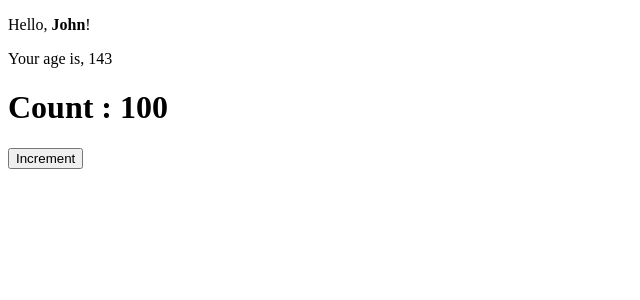
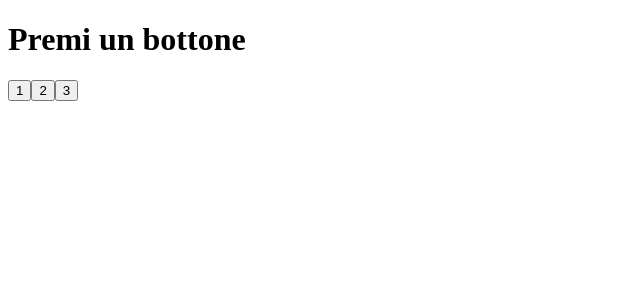
Before and after one commit to Leonardocamisa/react_exercises, a React (Create React App) app in the folder exercises/: page / in a window 1280 px wide. Shown: the top 300 px of the page, without its empty margins (0-640 px from the left). Built offline with nearby package versions, Linux system fonts and the light colour scheme.

Commit message:
esercizio completato

```diff
--- a/exercises/src/Age.js
+++ /dev/null
@@ -1,11 +0,0 @@
-import React from "react"
-
-export class Age extends React.Component {
-    render (){
-     return  this.props.age > 18 ? <p>Your age is, {this.props.age}</p> : <p>You are very young!</p>
-    }
-
-    static defaultProps = {
-         age: 143,
-    }
-}
--- a/exercises/src/App.js
+++ b/exercises/src/App.js
@@ -1,16 +1,12 @@
-import React from 'react'
-import { Welcome } from './Welcome'
-import { Age } from './Age'
-import { ClickCounter } from './ClickCounter'
+import React from "react";
+import ClickTracker from "./ClickTracker";
 
 export class App extends React.Component {
-    render() {
-        return (
-            <div>
-                <Welcome name={this.defaultProps} />
-                <Age age={this.defaultProps} />
-                <ClickCounter initialValue={100} incrementBy={4} timeout={1000} />
-            </div>
-        )
-    }
+  render() {
+    return (
+      <div>
+          <ClickTracker />
+        </div>
+    );
+  }
 }
--- a/exercises/src/ClickCounter.js
+++ /dev/null
@@ -1,23 +0,0 @@
-import React from "react"
-import { CounterDisplay } from "./CounterDisplay"
-
-export class ClickCounter extends React.Component {
-    state = {
-        count: this.props.initialValue ,
-    }
-
-        handleCounterIncrement = () => {
-            this.setState((state) => {
-                return {
-                    count: state.count + this.props.incrementBy,
-                }
-            })
-        }
-
-    render() {
-        return  <div>
-                    <CounterDisplay count = {this.state.count}/>
-                    <button onClick={this.handleCounterIncrement}>Increment</button>
-                </div>
-            }
-}
--- /dev/null
+++ b/exercises/src/ClickTracker.js
@@ -0,0 +1,24 @@
+import React from "react";
+
+export default class ClickTracker extends React.Component {
+
+    state = {
+        res : "Premi un bottone"
+    }
+
+    render(){
+        return(
+            <div>
+                <h1>{this.state.res}</h1>
+                <button onClick={this.eventHandler}>1</button>
+                <button onClick={this.eventHandler}>2</button>
+                <button onClick={this.eventHandler}>3</button>
+            </div>)
+    }
+
+        eventHandler = (event) => {
+
+            this.setState(
+                {res : event.target.innerText}
+            )
+    }}
--- a/exercises/src/CounterDisplay.js
+++ /dev/null
@@ -1,8 +0,0 @@
-import React from "react";
-
-
-export class CounterDisplay extends React.Component{
-    render(){
-        return <h1> Count : {this.props.count}</h1>
-    }
-}
--- a/exercises/src/Welcome.js
+++ /dev/null
@@ -1,11 +0,0 @@
-import React from "react";
-
-export class Welcome extends React.Component {
-   render() {
-    return this.props.name === 'John' ? <p>Hello, <strong>{this.props.name}</strong>!</p> : <p></p>
-   }
-
-   static defaultProps = {
-      name: "John",
-   }
-}
--- a/exercises/src/index.js
+++ b/exercises/src/index.js
@@ -1,6 +1,9 @@
-import ReactDOM from 'react-dom'
-import { App } from './App'
+import React from "react";
+import {createRoot} from "react-dom/client"
+import { App } from "./App";
 
-const root = document.querySelector('#root')
 
-ReactDOM.render(<App />, root)
+
+const root = createRoot(document.getElementById("root"))
+
+root.render(<App/>)
```
